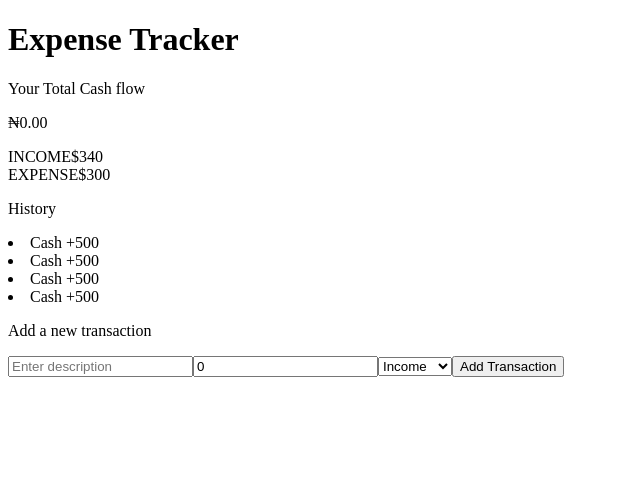
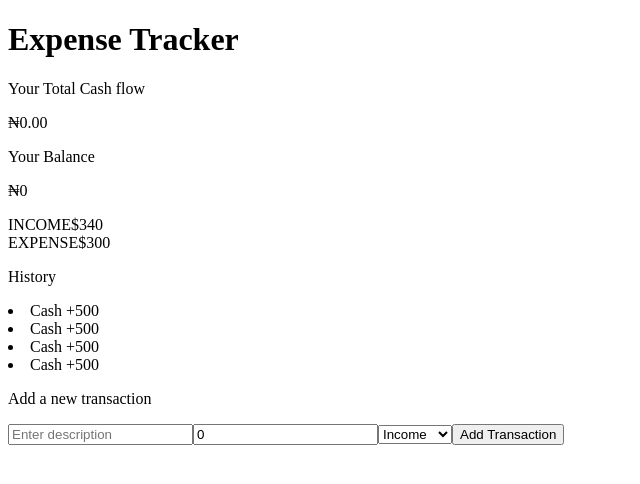
Before and after one commit to Abdulazeez-Dolapo/react-expense-tracker, a React (Create React App) app: page / in a window 1280 px wide. Shown: the top 484 px of the page, without its empty margins (0-640 px from the left). Built offline with nearby package versions, Linux system fonts and the light colour scheme.

Commit message:
add balance component

```diff
--- a/src/App.js
+++ b/src/App.js
@@ -2,6 +2,7 @@ import React from "react"
 
 import { Header } from "./components/Header"
 import { CashFlow } from "./components/CashFlow"
+import { Balance } from "./components/Balance"
 import { IncomeExpense } from "./components/IncomeExpense"
 import { History } from "./components/History"
 import { AddTransaction } from "./components/AddTransaction"
@@ -14,6 +15,7 @@ function App() {
 			<div className="app">
 				<Header />
 				<CashFlow />
+				<Balance />
 				<IncomeExpense />
 				<History />
 				<AddTransaction />
--- /dev/null
+++ b/src/components/Balance.js
@@ -0,0 +1,27 @@
+import React, { useContext } from "react"
+import { TransactionContext } from "../context/TransactionState"
+
+export const Balance = () => {
+	const { transactions } = useContext(TransactionContext)
+
+	const totalIncome = transactions
+		.filter(transaction => transaction.type === "income")
+		.map(transaction => +transaction.amount)
+		.reduce((accumulator, currentValue) => accumulator + currentValue, 0)
+		.toFixed(2)
+
+	const totalExpense = transactions
+		.filter(transaction => transaction.type === "expense")
+		.map(transaction => +transaction.amount)
+		.reduce((accumulator, currentValue) => accumulator + currentValue, 0)
+		.toFixed(2)
+
+	const balance = totalIncome - totalExpense
+
+	return (
+		<div>
+			<p>Your Balance</p>
+			<p>&#8358;{balance}</p>
+		</div>
+	)
+}
```
